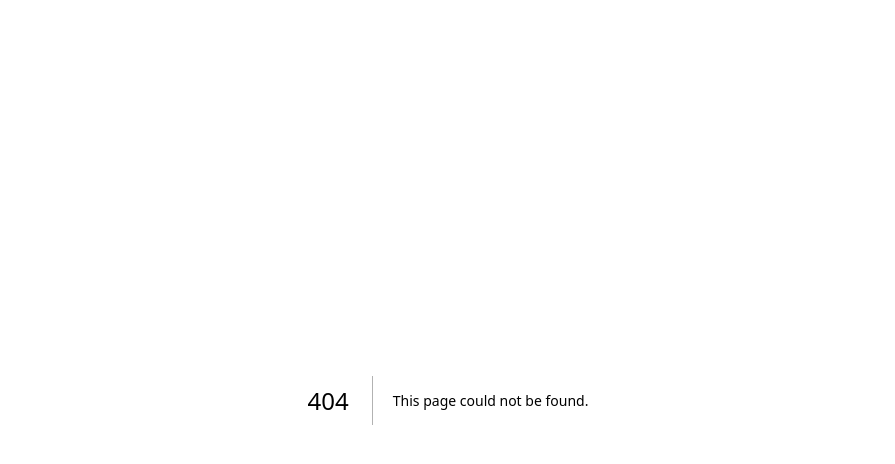
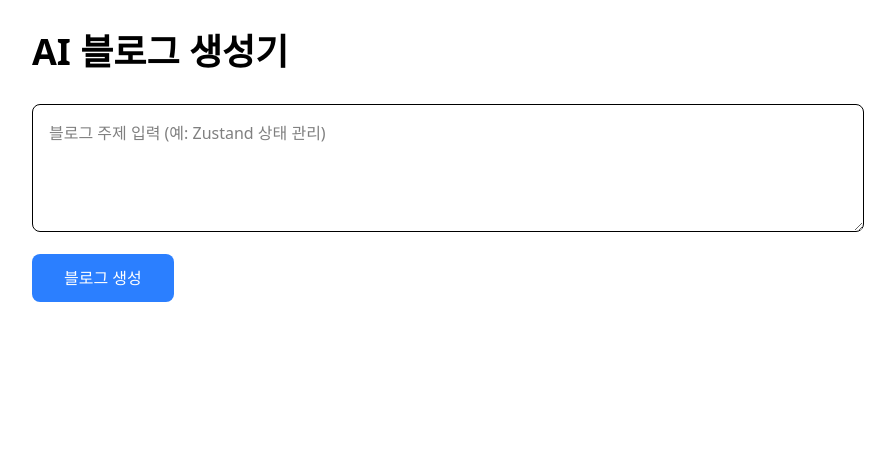
Before and after one commit to imnotpossib1e/DevWriter, a Next.js app: page /devWriter in a window 1280 px wide. Before the commit this address had no page. Shown: the top 464 px of the page, without its empty margins (192-1087 px from the left). Built offline with nearby package versions, Linux system fonts and the light colour scheme.

Commit message:
✨ feat: API 연동 및 글 생성 기능 테스트

```diff
--- a/package.json
+++ b/package.json
@@ -10,6 +10,7 @@
   },
   "dependencies": {
     "next": "16.1.6",
+    "openai": "^6.17.0",
     "react": "19.2.3",
     "react-dom": "19.2.3"
   },
--- /dev/null
+++ b/src/app/api/ai-writer/route.ts
@@ -0,0 +1,25 @@
+import { NextRequest } from 'next/server';
+import OpenAI from 'openai';
+
+const client = new OpenAI({
+  apiKey: process.env.OPENAI_API_KEY!,
+});
+
+export async function POST(request: NextRequest) {
+  try {
+    const { prompt } = await request.json();
+    const response = await client.responses.create({
+      model: 'gpt-5.2',
+      input: prompt,
+      // messages: [{role: 'user', content: prompt}],
+    });
+
+    return Response.json({
+      success: true,
+      content: response.output_text,
+      // content: response.choices[0].message.content.
+    });
+  } catch (error) {
+    return Response.json({ error: '생성 실패' }, { status: 500 });
+  }
+}
--- /dev/null
+++ b/src/app/devWriter/page.tsx
@@ -0,0 +1,54 @@
+// app/page.tsx (메인페이지)
+'use client';
+import { useState } from 'react';
+
+export default function Home() {
+  const [prompt, setPrompt] = useState('');
+  const [blog, setBlog] = useState('');
+  const [loading, setLoading] = useState(false);
+
+  const handleGenerate = async () => {
+    setLoading(true);
+
+    // 메인페이지에서 API Route 호출
+    const res = await fetch('/api/ai-writer', {
+      method: 'POST',
+      headers: { 'Content-Type': 'application/json' },
+      body: JSON.stringify({ prompt }), // 프롬프트 전달
+    });
+
+    const data = await res.json();
+    setBlog(data.content);
+    setLoading(false);
+  };
+
+  return (
+    <div className="p-8 max-w-4xl mx-auto">
+      <h1 className="text-4xl font-bold mb-8">AI 블로그 생성기</h1>
+
+      {/* 프롬프트 입력 */}
+      <textarea
+        placeholder="블로그 주제 입력 (예: Zustand 상태 관리)"
+        value={prompt}
+        onChange={e => setPrompt(e.target.value)}
+        className="w-full p-4 border rounded-lg mb-4 h-32"
+      />
+
+      <button
+        onClick={handleGenerate}
+        disabled={loading || !prompt}
+        className="bg-blue-500 text-white px-8 py-3 rounded-lg hover:bg-blue-600"
+      >
+        {loading ? '생성중...' : '블로그 생성'}
+      </button>
+
+      {/* 결과 표시 */}
+      {blog && (
+        <div className="mt-8 p-6 bg-gray-50 rounded-lg">
+          <h2 className="text-2xl font-bold mb-4">📝 생성된 글</h2>
+          <div className="prose max-w-none">{blog}</div>
+        </div>
+      )}
+    </div>
+  );
+}
```
Also changed, not shown: 1 other file (tests, documents, lock files or other folders).
